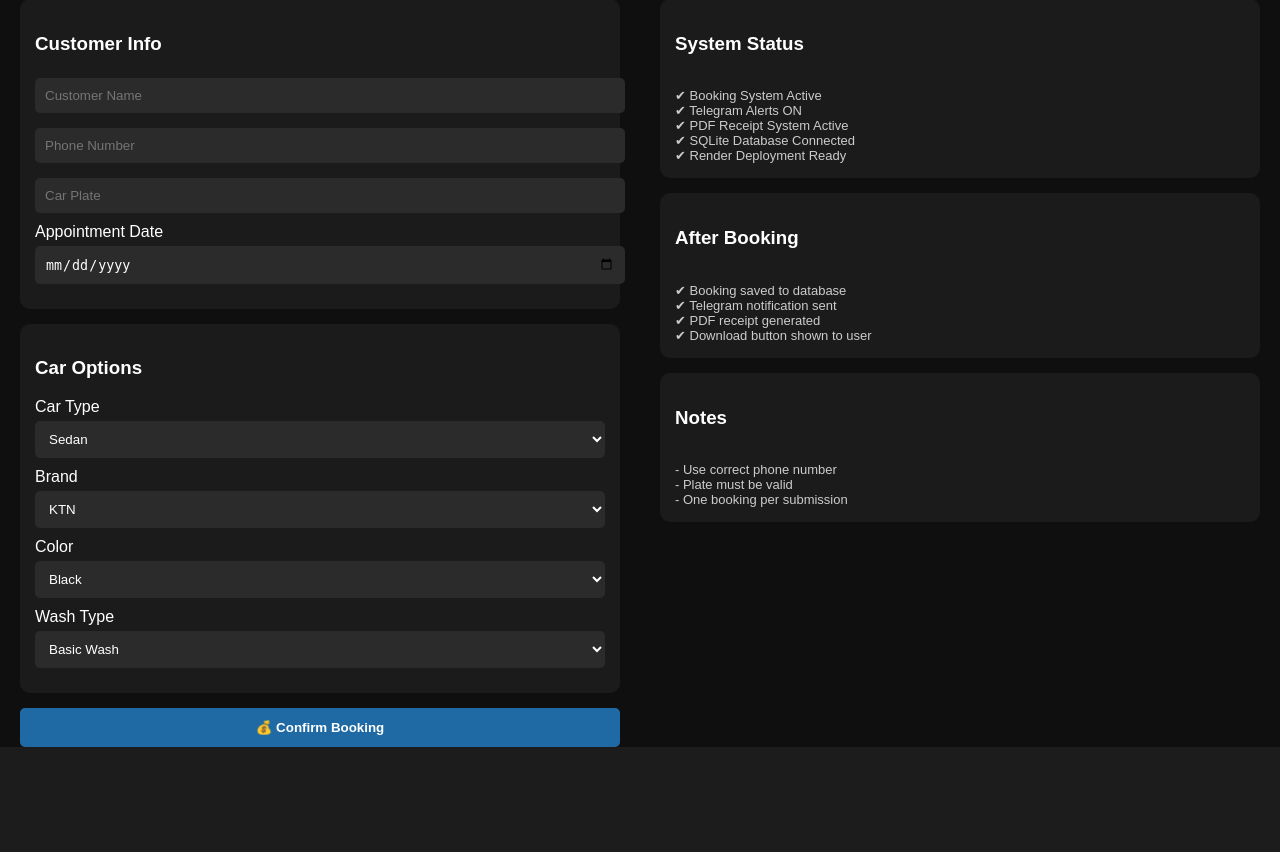
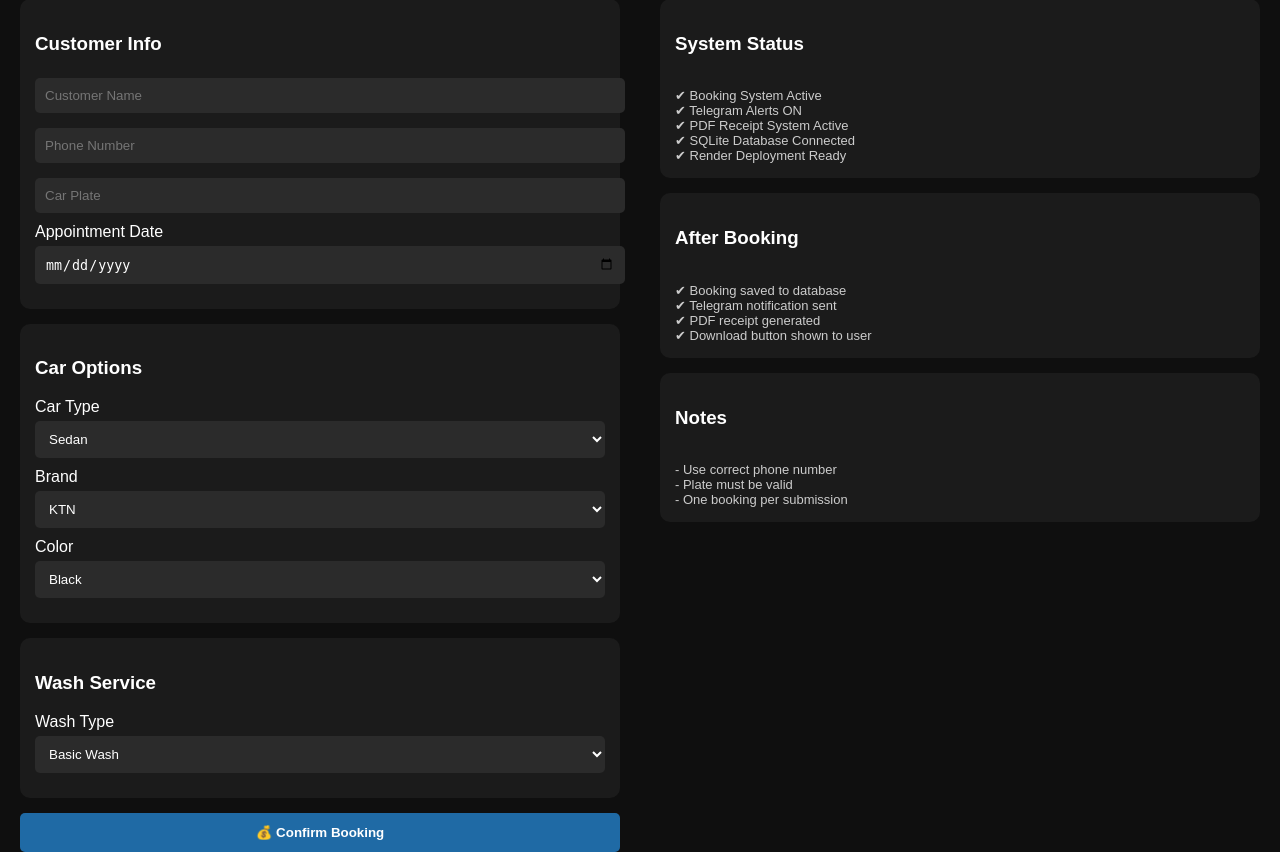
Before and after one commit to Athir-coder/6ixNine9-pos, a Flask app: page / in a window 1280 px wide. Shown: the part 87-939 px from the top of the page. Before the commit the page ends 834 px from the top, so only its background shows below. Run offline with Flask 3, Linux system fonts and the light colour scheme.

Commit message:
Update index.html

```diff
--- a/templates/index.html
+++ b/templates/index.html
@@ -131,6 +131,11 @@
                     {% endfor %}
                 </select>
 
+            </div>
+
+<div class="box">
+    <h3>Wash Service</h3>
+
     <label>Wash Type</label>
     <select name="wash">
         {% for k,v in washes.items() %}
```
Lines whose indentation alone changed are shown as unchanged.
